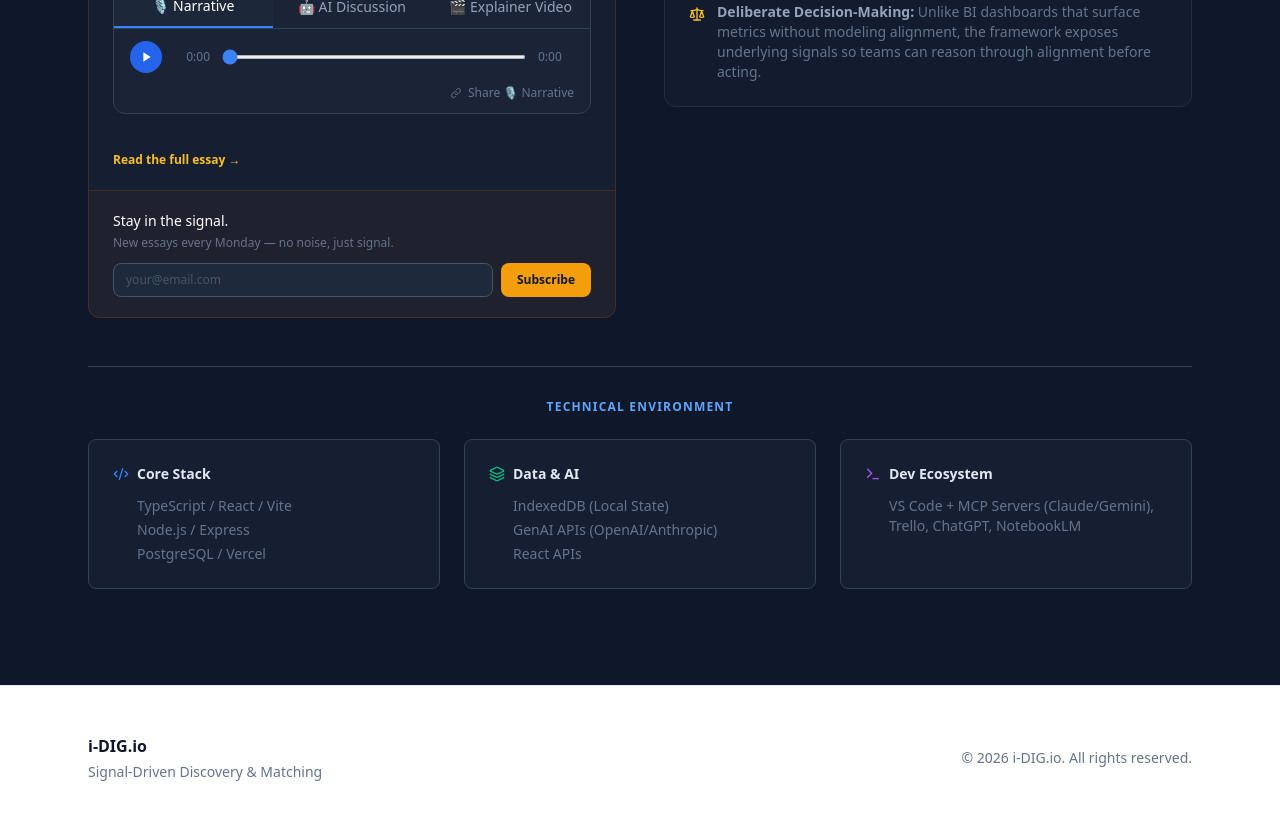
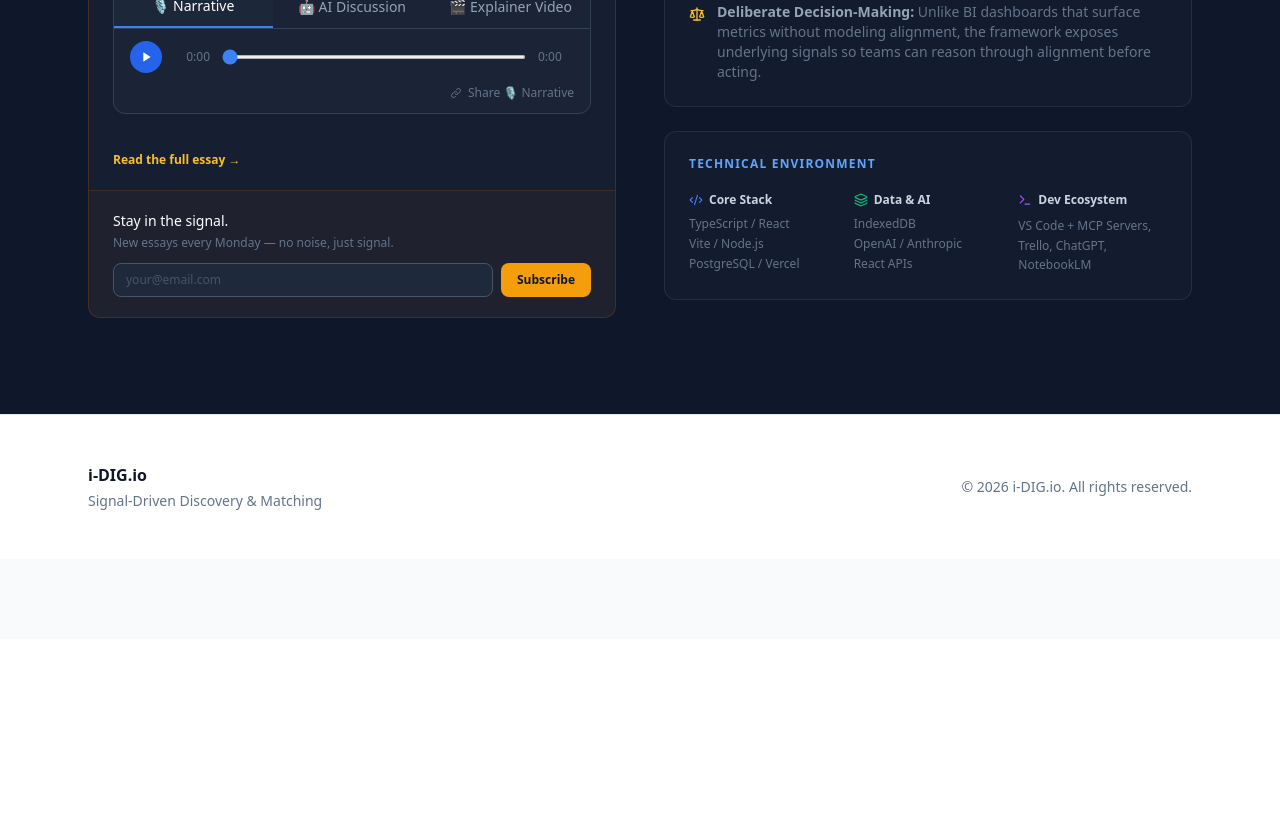
Before and after one commit to theresonantbuilder/idig_website, a React (Vite) app: page / in a window 1280 px wide. Shown: the part 1300-2120 px from the top of the page. After the commit the page ends 1939 px from the top, so only its background shows below. Built offline with nearby package versions, Linux system fonts and the light colour scheme.

Commit message:
update technical enrivornment from footer  layout

```diff
--- a/src/pages/HomeSignalDriven.tsx
+++ b/src/pages/HomeSignalDriven.tsx
@@ -257,29 +257,28 @@ export default function HomeSignalDriven() {
                    </div>
                 </div>
 
+                {/* TECHNICAL ENVIRONMENT CARD */}
+                <div className="bg-slate-800/30 rounded-xl border border-slate-700/50 p-6">
+                  <h4 className="text-blue-400 text-xs font-bold uppercase tracking-widest mb-5">Technical Environment</h4>
+                  <div className="grid grid-cols-3 gap-4 text-sm">
+                    <div>
+                      <div className="flex items-center text-slate-300 mb-2"><Code2 size={14} className="mr-1.5 text-blue-500 shrink-0" /><strong className="text-xs">Core Stack</strong></div>
+                      <ul className="text-slate-500 text-xs space-y-1"><li>TypeScript / React</li><li>Vite / Node.js</li><li>PostgreSQL / Vercel</li></ul>
+                    </div>
+                    <div>
+                      <div className="flex items-center text-slate-300 mb-2"><Layers size={14} className="mr-1.5 text-emerald-500 shrink-0" /><strong className="text-xs">Data & AI</strong></div>
+                      <ul className="text-slate-500 text-xs space-y-1"><li>IndexedDB</li><li>OpenAI / Anthropic</li><li>React APIs</li></ul>
+                    </div>
+                    <div>
+                      <div className="flex items-center text-slate-300 mb-2"><Terminal size={14} className="mr-1.5 text-purple-500 shrink-0" /><strong className="text-xs">Dev Ecosystem</strong></div>
+                      <p className="text-slate-500 text-xs leading-relaxed">VS Code + MCP Servers, Trello, ChatGPT, NotebookLM</p>
+                    </div>
+                  </div>
+                </div>
 
               </div>
 
 
-            </div>
-
-            {/* TECHNICAL ENVIRONMENT - FULL WIDTH */}
-            <div className="mt-12 pt-8 border-t border-slate-700">
-              <h3 className="text-blue-400 text-xs font-bold uppercase tracking-widest mb-6 text-center">Technical Environment</h3>
-              <div className="grid grid-cols-1 md:grid-cols-3 gap-6 text-sm">
-                <div className="bg-slate-800/50 rounded-lg p-6 border border-slate-700">
-                  <div className="flex items-center text-slate-200 mb-3"><Code2 size={16} className="mr-2 text-blue-500" /><strong>Core Stack</strong></div>
-                  <ul className="text-slate-500 space-y-1 ml-6"><li>TypeScript / React / Vite</li><li>Node.js / Express</li><li>PostgreSQL / Vercel</li></ul>
-                </div>
-                <div className="bg-slate-800/50 rounded-lg p-6 border border-slate-700">
-                  <div className="flex items-center text-slate-200 mb-3"><Layers size={16} className="mr-2 text-emerald-500" /><strong>Data & AI</strong></div>
-                  <ul className="text-slate-500 space-y-1 ml-6"><li>IndexedDB (Local State)</li><li>GenAI APIs (OpenAI/Anthropic)</li><li>React APIs</li></ul>
-                </div>
-                <div className="bg-slate-800/50 rounded-lg p-6 border border-slate-700">
-                  <div className="flex items-center text-slate-200 mb-3"><Terminal size={16} className="mr-2 text-purple-500" /><strong>Dev Ecosystem</strong></div>
-                  <p className="text-slate-500 ml-6">VS Code + MCP Servers (Claude/Gemini), Trello, ChatGPT, NotebookLM</p>
-                </div>
-              </div>
             </div>
           </div>
         </section>
```
